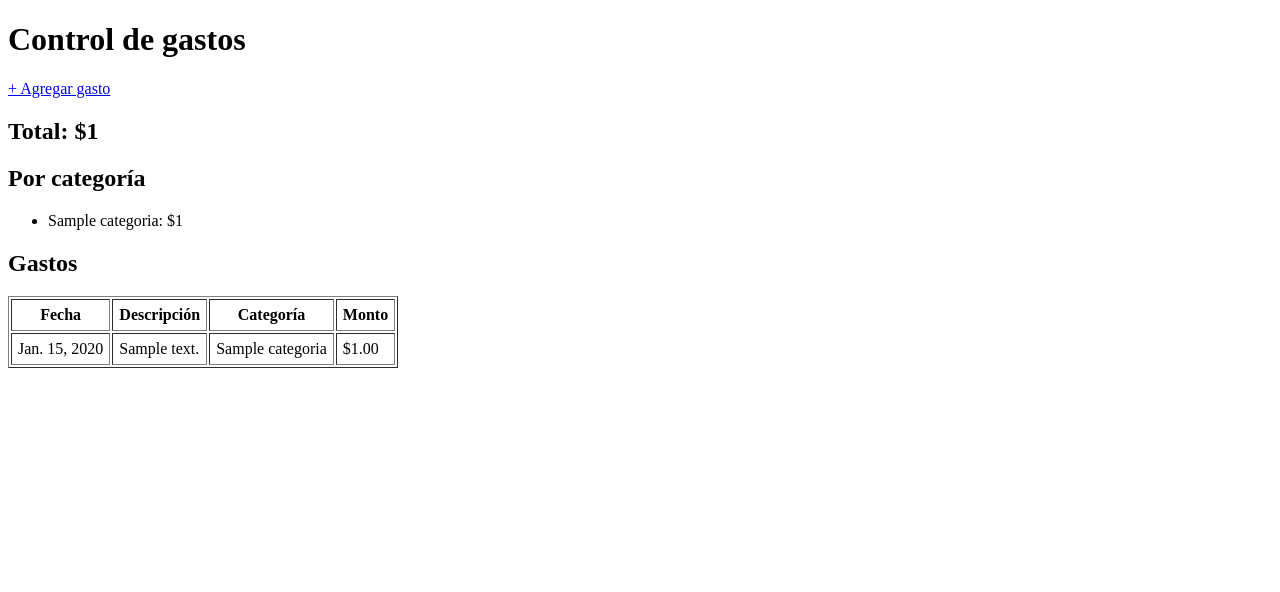
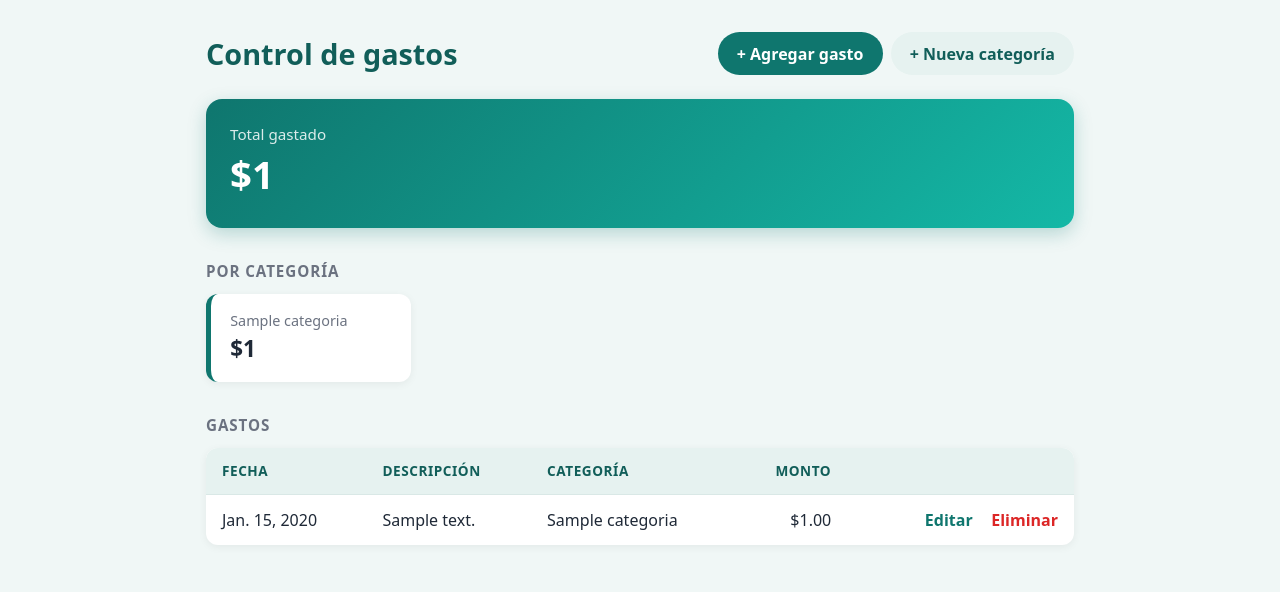
Before and after one commit to Julienzo27/control-gastos-django, a Django app: page / in a window 1280 px wide. Shown: the top 592 px of the page. Run offline with Django 5.2, Linux system fonts and the light colour scheme; tables that the repository leaves empty hold one stand-in row (values such as "Sample post").

Commit message:
Estilos, alta de categorias, aviso de duplicados, editar y eliminar gastos

```diff
--- /dev/null
+++ b/gastos/static/gastos/style.css
@@ -0,0 +1,199 @@
+:root {
+  --fondo: #f0f7f6;
+  --tarjeta: #ffffff;
+  --principal: #0f766e;
+  --principal-oscuro: #115e59;
+  --texto: #1f2937;
+  --suave: #6b7280;
+  --borde: #d9e8e6;
+}
+
+* { box-sizing: border-box; }
+
+body {
+  margin: 0;
+  background: var(--fondo);
+  color: var(--texto);
+  font-family: system-ui, "Segoe UI", Roboto, sans-serif;
+  line-height: 1.5;
+}
+
+.contenedor {
+  max-width: 900px;
+  margin: 0 auto;
+  padding: 2rem 1rem 3rem;
+}
+
+.contenedor-chico { max-width: 520px; }
+
+.encabezado {
+  display: flex;
+  justify-content: space-between;
+  align-items: center;
+  flex-wrap: wrap;
+  gap: 1rem;
+}
+
+h1 { margin: 0; color: var(--principal-oscuro); font-size: 1.8rem; }
+
+h2 {
+  margin: 2rem 0 0.75rem;
+  font-size: 0.95rem;
+  text-transform: uppercase;
+  letter-spacing: 0.06em;
+  color: var(--suave);
+}
+
+.boton {
+  display: inline-block;
+  padding: 0.6rem 1.2rem;
+  border: none;
+  border-radius: 999px;
+  background: var(--principal);
+  color: #fff;
+  font-size: 1rem;
+  font-weight: 600;
+  text-decoration: none;
+  cursor: pointer;
+  transition: background 0.15s;
+}
+.boton:hover { background: var(--principal-oscuro); }
+
+.total-card {
+  display: flex;
+  flex-direction: column;
+  margin-top: 1.5rem;
+  padding: 1.5rem;
+  border-radius: 16px;
+  background: linear-gradient(135deg, #0f766e, #14b8a6);
+  color: #fff;
+  box-shadow: 0 6px 18px rgba(15, 118, 110, 0.25);
+}
+.total-card .etiqueta { opacity: 0.85; font-size: 0.95rem; }
+.total-card .total-monto { font-size: 2.4rem; font-weight: 700; }
+
+.categorias {
+  display: grid;
+  grid-template-columns: repeat(auto-fill, minmax(200px, 1fr));
+  gap: 1rem;
+  margin: 0;
+  padding: 0;
+  list-style: none;
+}
+.categoria-card {
+  display: flex;
+  flex-direction: column;
+  padding: 1rem 1.2rem;
+  border-left: 5px solid var(--principal);
+  border-radius: 12px;
+  background: var(--tarjeta);
+  box-shadow: 0 2px 8px rgba(0, 0, 0, 0.06);
+}
+.categoria-nombre { color: var(--suave); font-size: 0.9rem; }
+.categoria-monto { font-size: 1.4rem; font-weight: 700; }
+
+.tabla-wrap {
+  overflow-x: auto;
+  border-radius: 12px;
+  background: var(--tarjeta);
+  box-shadow: 0 2px 8px rgba(0, 0, 0, 0.06);
+}
+table { width: 100%; border-collapse: collapse; }
+th, td { padding: 0.8rem 1rem; text-align: left; }
+th {
+  background: #e6f2f0;
+  color: var(--principal-oscuro);
+  font-size: 0.85rem;
+  text-transform: uppercase;
+  letter-spacing: 0.04em;
+}
+td { border-top: 1px solid var(--borde); }
+tbody tr:hover { background: #f6fbfa; }
+.num { text-align: right; font-variant-numeric: tabular-nums; }
+.vacio { text-align: center; color: var(--suave); padding: 2rem; }
+
+.tarjeta {
+  margin-top: 1.5rem;
+  padding: 1.5rem;
+  border-radius: 16px;
+  background: var(--tarjeta);
+  box-shadow: 0 2px 8px rgba(0, 0, 0, 0.06);
+}
+.tarjeta p { display: flex; flex-direction: column; margin: 0 0 1rem; }
+.tarjeta label { margin-bottom: 0.3rem; font-weight: 600; }
+.tarjeta input,
+.tarjeta select {
+  padding: 0.6rem 0.75rem;
+  border: 1px solid var(--borde);
+  border-radius: 8px;
+  font-size: 1rem;
+  background: #fff;
+}
+.tarjeta input:focus,
+.tarjeta select:focus {
+  outline: 2px solid var(--principal);
+  border-color: transparent;
+}
+
+.volver { color: var(--principal); text-decoration: none; font-weight: 600; }
+.volver:hover { text-decoration: underline; }
+
+
+.errorlist {
+  margin: 0 0 1rem;
+  padding: 0.7rem 1rem;
+  list-style: none;
+  border-left: 4px solid #f59e0b;
+  border-radius: 8px;
+  background: #fef3c7;
+  color: #92400e;
+  font-size: 0.95rem;
+}
+
+.boton-claro {
+  margin-left: 0.5rem;
+  background: #e6f2f0;
+  color: var(--principal-oscuro);
+}
+.boton-claro:hover { background: #cfe6e2; }
+
+
+.tarjeta p:has(input[type="checkbox"]) {
+  flex-direction: row-reverse;
+  justify-content: flex-end;
+  align-items: center;
+  gap: 0.6rem;
+}
+.tarjeta p:has(input[type="checkbox"]) label {
+  margin-bottom: 0;
+  font-weight: 500;
+}
+
+
+.acciones {
+  display: flex;
+  flex-wrap: wrap;
+  gap: 0.5rem;
+}
+.acciones .boton-claro { margin-left: 0; }
+
+
+.acciones-fila { white-space: nowrap; text-align: right; }
+.acciones-fila a {
+  margin-left: 0.9rem;
+  color: var(--principal);
+  font-weight: 600;
+  text-decoration: none;
+}
+.acciones-fila a:hover { text-decoration: underline; }
+.acciones-fila a.eliminar { color: #dc2626; }
+
+.boton-peligro { background: #dc2626; }
+.boton-peligro:hover { background: #b91c1c; }
+
+.detalle {
+  margin-bottom: 1rem;
+  padding: 0.8rem 1rem;
+  border-radius: 8px;
+  background: var(--fondo);
+}
--- a/gastos/templates/gastos/lista.html
+++ b/gastos/templates/gastos/lista.html
@@ -1,34 +1,67 @@
 <!doctype html>
+{% load static %}
 <html lang="es">
 <head>
   <meta charset="utf-8">
+  <meta name="viewport" content="width=device-width, initial-scale=1">
   <title>Control de gastos</title>
+  <link rel="stylesheet" href="{% static 'gastos/style.css' %}">
 </head>
 <body>
+  <main class="contenedor">
+    <header class="encabezado">
       <h1>Control de gastos</h1>
-  <p><a href="{% url 'agregar_gasto' %}">+ Agregar gasto</a></p>
-  <h2>Total: ${{ total }}</h2>
+      <div class="acciones">
+        <a class="boton" href="{% url 'agregar_gasto' %}">+ Agregar gasto</a>
+        <a class="boton boton-claro" href="{% url 'agregar_categoria' %}">+ Nueva categoría</a>
+      </div>
+    </header>
+
+    <section class="total-card">
+      <span class="etiqueta">Total gastado</span>
+      <span class="total-monto">${{ total }}</span>
+    </section>
 
     <h2>Por categoría</h2>
-  <ul>
+    <ul class="categorias">
       {% for item in totales_por_categoria %}
-      <li>{{ item.categoria__nombre }}: ${{ item.total }}</li>
+        <li class="categoria-card">
+          <span class="categoria-nombre">{{ item.categoria__nombre }}</span>
+          <span class="categoria-monto">${{ item.total }}</span>
+        </li>
       {% endfor %}
     </ul>
 
     <h2>Gastos</h2>
-  <table border="1" cellpadding="6">
-    <tr><th>Fecha</th><th>Descripción</th><th>Categoría</th><th>Monto</th></tr>
+    <div class="tabla-wrap">
+      <table>
+        <thead>
+          <tr>
+            <th>Fecha</th>
+            <th>Descripción</th>
+            <th>Categoría</th>
+            <th class="num">Monto</th>
+            <th></th>
+          </tr>
+        </thead>
+        <tbody>
           {% for gasto in gastos %}
             <tr>
               <td>{{ gasto.fecha }}</td>
               <td>{{ gasto.descripcion }}</td>
               <td>{{ gasto.categoria }}</td>
-        <td>${{ gasto.monto }}</td>
+              <td class="num">${{ gasto.monto }}</td>
+              <td class="acciones-fila">
+                <a href="{% url 'editar_gasto' gasto.pk %}">Editar</a>
+                <a class="eliminar" href="{% url 'eliminar_gasto' gasto.pk %}">Eliminar</a>
+              </td>
             </tr>
           {% empty %}
-      <tr><td colspan="4">Todavía no hay gastos.</td></tr>
+            <tr><td colspan="5" class="vacio">Todavía no hay gastos.</td></tr>
           {% endfor %}
+        </tbody>
       </table>
+    </div>
+  </main>
 </body>
 </html>
--- a/gastos/urls.py
+++ b/gastos/urls.py
@@ -5,4 +5,7 @@ from . import views
 urlpatterns = [
     path("", views.lista_gastos, name="lista_gastos"),
     path("agregar/", views.agregar_gasto, name="agregar_gasto"),
+    path("gasto/<int:pk>/editar/", views.editar_gasto, name="editar_gasto"),
+    path("gasto/<int:pk>/eliminar/", views.eliminar_gasto, name="eliminar_gasto"),
+    path("categorias/nueva/", views.agregar_categoria, name="agregar_categoria"),
 ]
--- a/gastos/views.py
+++ b/gastos/views.py
@@ -1,7 +1,7 @@
 from django.db.models import Sum
-from django.shortcuts import redirect, render
+from django.shortcuts import get_object_or_404, redirect, render
 
-from .forms import GastoForm
+from .forms import CategoriaForm, GastoForm
 from .models import Gasto
 
 
@@ -29,3 +29,43 @@ def agregar_gasto(request):
     else:
         form = GastoForm()
     return render(request, "gastos/formulario.html", {"form": form})
+
+
+
+def agregar_categoria(request):
+    if request.method == "POST":
+        form = CategoriaForm(request.POST)
+        if form.is_valid():
+            form.save()
+            return redirect("agregar_gasto")
+    else:
+        form = CategoriaForm()
+    return render(
+        request,
+        "gastos/formulario.html",
+        {"form": form, "titulo": "Nueva categoría"},
+    )
+
+
+def editar_gasto(request, pk):
+    gasto = get_object_or_404(Gasto, pk=pk)
+    if request.method == "POST":
+        form = GastoForm(request.POST, instance=gasto)
+        if form.is_valid():
+            form.save()
+            return redirect("lista_gastos")
+    else:
+        form = GastoForm(instance=gasto)
+    return render(
+        request,
+        "gastos/formulario.html",
+        {"form": form, "titulo": "Editar gasto"},
+    )
+
+
+def eliminar_gasto(request, pk):
+    gasto = get_object_or_404(Gasto, pk=pk)
+    if request.method == "POST":
+        gasto.delete()
+        return redirect("lista_gastos")
+    return render(request, "gastos/confirmar_eliminar.html", {"gasto": gasto})
```
Also changed, not shown: gastos/forms.py (+49 -2 lines), gastos/templates/gastos/confirmar_eliminar.html (added, +27 -0 lines), gastos/templates/gastos/formulario.html (+13 -8 lines), gastos/tests.py (+99 -0 lines). Lines whose indentation alone changed are shown as unchanged.
